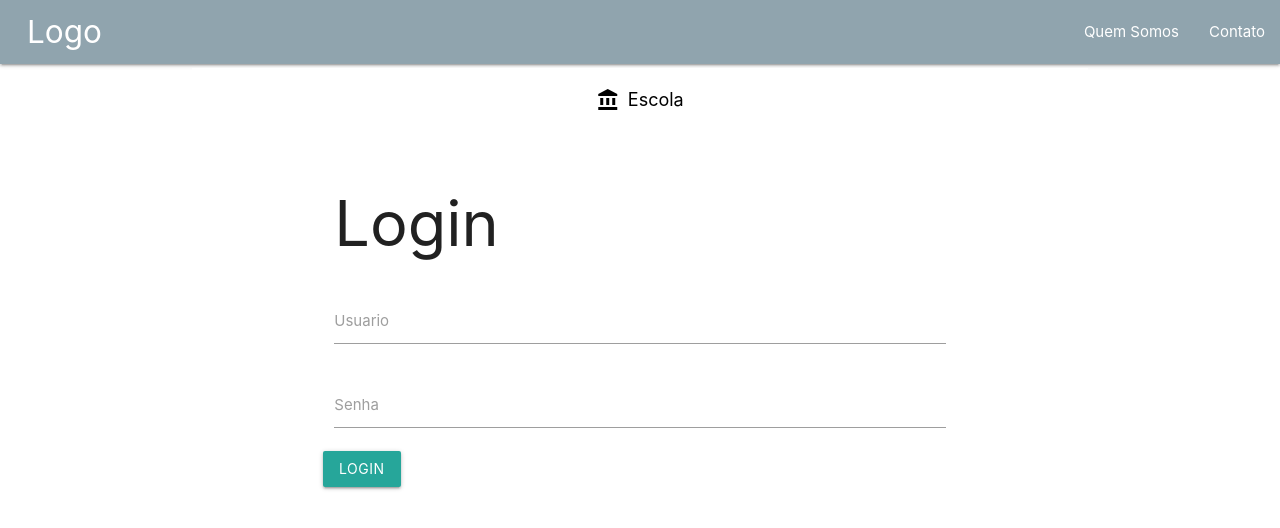
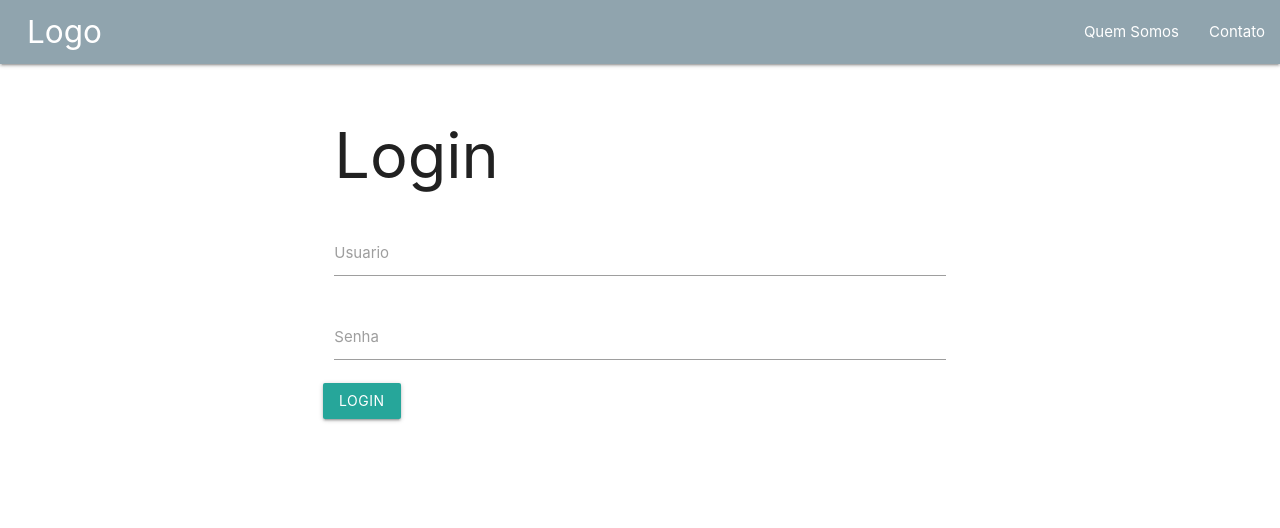
Before and after one commit to gabrielcs23/photostyle, a React (Create React App) app in the folder web/: page /admin in a window 1280 px wide. Shown: the top 528 px of the page. Built offline with nearby package versions, Linux system fonts and the light colour scheme; no server answers.

Commit message:
Esconde bread crumb na tela de login

```diff
--- a/web/src/Pages/AreaAdmin/AreaAdmin.js
+++ b/web/src/Pages/AreaAdmin/AreaAdmin.js
@@ -63,9 +63,11 @@ class AreaAdmin extends BasePage {
     }
 
     renderPage() {
+        const rotaAtual = this.props.location?.pathname;
         return (
             <Fragment>
                 <div className="container">
+                    {rotaAtual !== Rotas.LOGIN ?
                         <nav className="breadcrumb-nav">
                             <div className="nav-wrapper white mt-1">
                                 <div className="center-align">
@@ -103,6 +105,9 @@ class AreaAdmin extends BasePage {
                                 </div>
                             </div>
                         </nav>
+
+                        : null
+                    }
                     <div className="row mt-3">
                         <div className="col s12">
                             <Switch>
```
Lines whose indentation alone changed are shown as unchanged.
